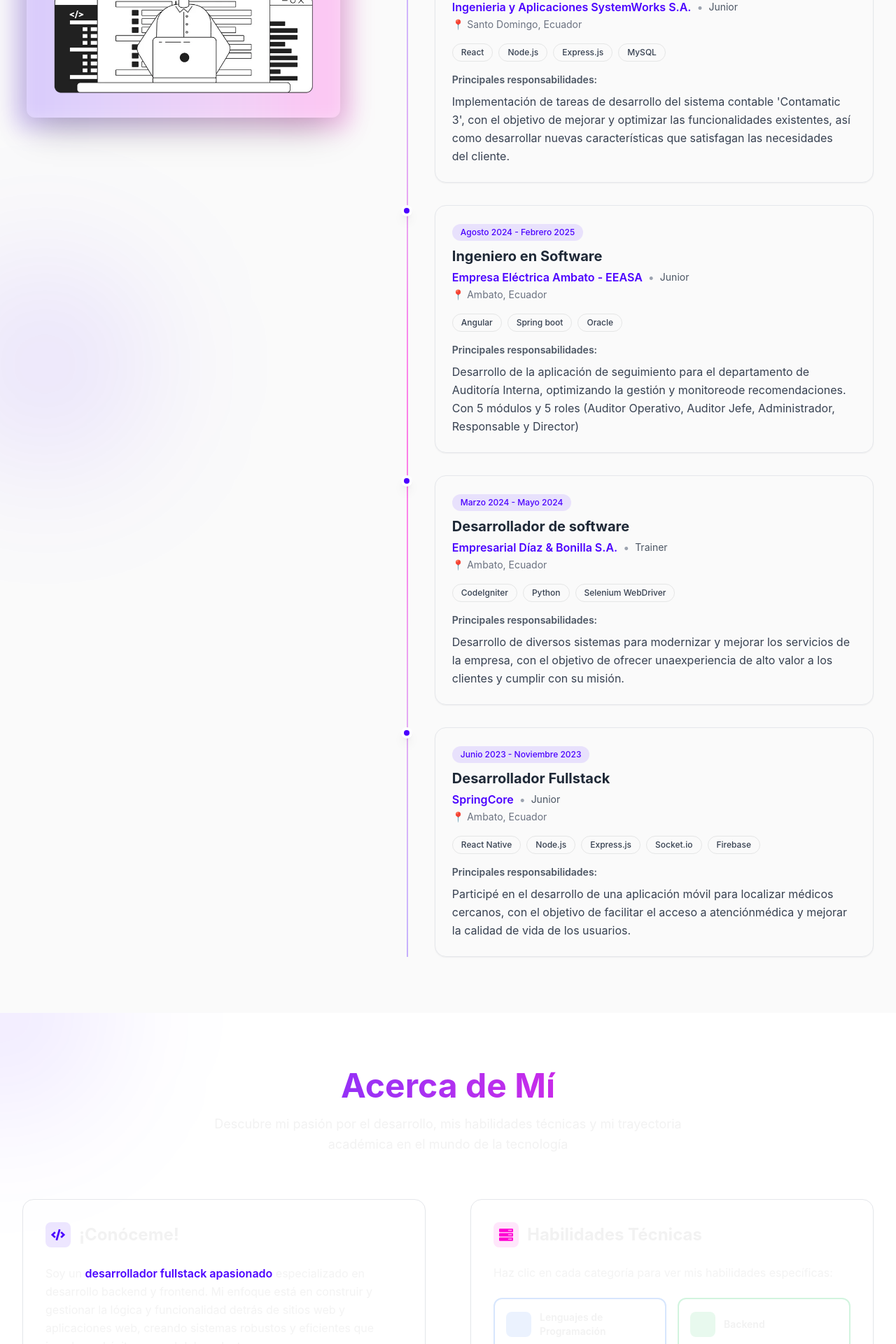
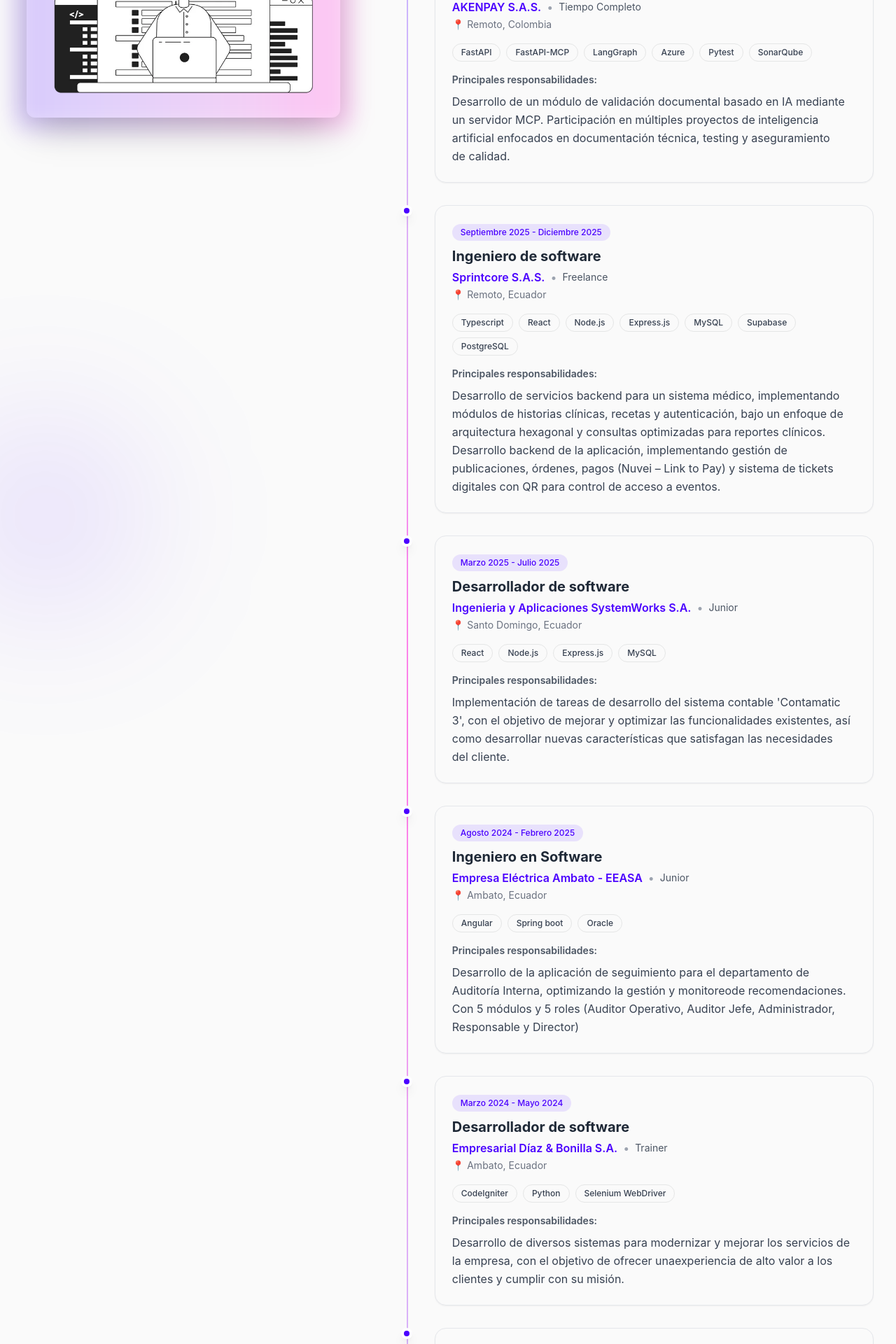
Before and after one commit to KevinCayo10/portfolio_kevdev, a React (Vite) app: page / in a window 1280 px wide. Shown: the part 1160-3080 px from the top of the page at 70% size. Built offline with nearby package versions, Linux system fonts and the light colour scheme.

Commit message:
feat: ajustes de cv y modales about

```diff
--- a/package.json
+++ b/package.json
@@ -22,7 +22,7 @@
     "react": "^18.2.0",
     "react-dom": "^18.2.0",
     "react-hot-toast": "^2.4.1",
-    "react-icons": "^5.2.1",
+    "react-icons": "^5.5.0",
     "react-pdf": "^9.0.0",
     "tsparticles": "^3.4.0"
   },
--- a/src/components/About.jsx
+++ b/src/components/About.jsx
@@ -132,41 +132,43 @@
       initial={{ opacity: 0, scale: 0.9 }}
       animate={{ opacity: 1, scale: 1 }}
       exit={{ opacity: 0, scale: 0.9 }}
-      className="modal-box max-w-2xl w-full max-h-[80vh] overflow-hidden p-0"
+      className="modal-box max-w-2xl w-full max-h-[80vh] overflow-hidden p-0 bg-white dark:bg-gray-900 border border-gray-200 dark:border-gray-700 shadow-xl"
     >
       {/* Modal Header */}
       <div
-        className={`p-6 border-b ${selectedCategory.borderColor} bg-gradient-to-r ${selectedCategory.color} bg-opacity-5`}
+        className={`p-6 border-b ${selectedCategory.borderColor} bg-gradient-to-r ${selectedCategory.color} bg-opacity-15 dark:bg-opacity-25`}
       >
         <div className="flex items-center justify-between">
           <div className="flex items-center gap-3">
-            <div className={`p-2 ${selectedCategory.bgColor} rounded-lg`}>
+            <div
+              className={`p-2 ${selectedCategory.bgColor} rounded-lg bg-opacity-25 dark:bg-opacity-35`}
+            >
               <selectedCategory.icon
                 className={`text-2xl bg-gradient-to-r ${selectedCategory.color} bg-clip-text text-transparent`}
               />
             </div>
             <div>
-              <h3 className="text-xl font-bold text-base-content">
+              <h3 className="text-xl font-bold text-gray-900 dark:text-white">
                 {selectedCategory.title}
               </h3>
-              <p className="text-sm text-base-content/80">
+              <p className="text-sm text-gray-700 dark:text-gray-300">
                 {selectedCategory.description}
               </p>
             </div>
           </div>
           <button
             onClick={closeModal}
-            className="btn btn-ghost btn-sm btn-circle"
+            className="btn btn-ghost btn-sm btn-circle hover:bg-gray-100 dark:hover:bg-gray-800"
           >
-            <FaTimes className="text-lg" />
+            <FaTimes className="text-lg text-gray-700 dark:text-gray-300" />
           </button>
         </div>
       </div>
 
       {/* Modal Content */}
-      <div className="p-6 overflow-y-auto max-h-[50vh]">
+      <div className="p-6 overflow-y-auto max-h-[50vh] bg-white dark:bg-gray-900">
         <div className="mb-4">
-          <span className="text-sm text-base-content/70">
+          <span className="text-sm text-gray-600 dark:text-gray-400">
             {skillsByCategory[selectedCategory.key]?.length} habilidades
             encontradas
           </span>
@@ -178,9 +180,9 @@
               initial={{ opacity: 0, x: -20 }}
               animate={{ opacity: 1, x: 0 }}
               transition={{ delay: index * 0.05 }}
-              className={`p-3 rounded-lg border ${selectedCategory.borderColor} bg-base-200 dark:bg-base-300 hover:shadow-md transition-all duration-200`}
+              className={`p-3 rounded-lg border ${selectedCategory.borderColor} bg-gray-50 dark:bg-gray-800 hover:bg-gray-100 dark:hover:bg-gray-700 transition-all duration-200`}
             >
-              <span className="text-base-content font-medium text-sm">
+              <span className="text-gray-800 dark:text-gray-100 font-medium text-sm">
                 {skill.name}
               </span>
             </motion.div>
@@ -189,7 +191,7 @@
       </div>
 
       {/* Modal Footer */}
-      <div className="modal-action p-4 border-t border-base-300 dark:border-base-400">
+      <div className="modal-action p-4 border-t border-gray-200 dark:border-gray-700 bg-white dark:bg-gray-900">
         <button onClick={closeModal} className="btn btn-primary">
           Cerrar
         </button>
@@ -204,44 +206,43 @@
       animate={{ y: 0 }}
       exit={{ y: "100%" }}
       transition={{ type: "spring", damping: 25, stiffness: 200 }}
-      className="fixed bottom-0 left-0 right-0 z-50 bg-base-100 rounded-t-3xl border-t border-base-300 shadow-2xl max-h-[85vh]"
+      className="fixed bottom-0 left-0 right-0 z-50 bg-white dark:bg-gray-900 rounded-t-3xl border-t border-gray-300 dark:border-gray-700 shadow-2xl max-h-[85vh]"
     >
-      {/* Handle de arrastre */}
-      <div className="flex justify-center pt-3 pb-2">
-        <div className="w-12 h-1.5 bg-base-300 rounded-full"></div>
-      </div>
-
       {/* Modal Header */}
-      <div className={`px-6 py-4 border-b ${selectedCategory.borderColor}`}>
+      <div
+        className={`rounded-t-3xl border-t px-6 py-4 border-b ${selectedCategory.borderColor} bg-gradient-to-r ${selectedCategory.color} bg-opacity-15 dark:bg-opacity-25`}
+      >
         <div className="flex items-center justify-between">
           <div className="flex items-center gap-3">
-            <div className={`p-2 ${selectedCategory.bgColor} rounded-lg`}>
+            <div
+              className={`p-2 ${selectedCategory.bgColor} rounded-lg bg-opacity-25 dark:bg-opacity-35`}
+            >
               <selectedCategory.icon
                 className={`text-xl bg-gradient-to-r ${selectedCategory.color} bg-clip-text text-transparent`}
               />
             </div>
             <div>
-              <h3 className="text-lg font-bold text-base-content">
+              <h3 className="text-lg font-bold text-gray-900 dark:text-white">
                 {selectedCategory.title}
               </h3>
-              <p className="text-sm text-base-content/80">
+              <p className="text-sm text-gray-700 dark:text-gray-300">
                 {selectedCategory.description}
               </p>
             </div>
           </div>
           <button
             onClick={closeModal}
-            className="btn btn-ghost btn-sm btn-circle"
+            className="btn btn-ghost btn-sm btn-circle hover:bg-gray-100 dark:hover:bg-gray-800"
           >
-            <FaTimes className="text-lg" />
+            <FaTimes className="text-lg text-gray-700 dark:text-gray-300" />
           </button>
         </div>
       </div>
 
       {/* Modal Content */}
-      <div className="p-6 overflow-y-auto max-h-[60vh]">
+      <div className="p-6 overflow-y-auto max-h-[60vh] bg-white dark:bg-gray-900">
         <div className="mb-4">
-          <span className="text-sm text-base-content/70">
+          <span className="text-sm text-gray-600 dark:text-gray-400">
             {skillsByCategory[selectedCategory.key]?.length} habilidades
             encontradas
           </span>
@@ -253,9 +254,9 @@
               initial={{ opacity: 0, y: 10 }}
               animate={{ opacity: 1, y: 0 }}
               transition={{ delay: index * 0.03 }}
-              className={`p-3 rounded-lg border ${selectedCategory.borderColor} bg-base-200 hover:shadow-md transition-all duration-200`}
+              className={`p-3 rounded-lg border ${selectedCategory.borderColor} bg-gray-50 dark:bg-gray-800 hover:bg-gray-100 dark:hover:bg-gray-700 transition-all duration-200`}
             >
-              <span className="text-base-content font-medium text-sm">
+              <span className="text-gray-800 dark:text-gray-100 font-medium text-sm">
                 {skill.name}
               </span>
             </motion.div>
@@ -264,14 +265,13 @@
       </div>
 
       {/* Modal Footer */}
-      <div className="p-4 border-t border-base-300 bg-base-200">
+      <div className="p-4 border-t border-gray-200 dark:border-gray-700 bg-gray-50 dark:bg-gray-800">
         <button onClick={closeModal} className="btn btn-primary w-full">
           Cerrar
         </button>
       </div>
     </motion.div>
   );
-
   return (
     <section
       id="aboutme"
@@ -435,7 +435,9 @@
 
                 {/* Skills Grid por Categorías */}
                 <div className="grid grid-cols-1 sm:grid-cols-2 gap-4">
-                  {categories.map((category, index) => (
+                  {categories.map((category, index) => {
+                    const IconComponent = category.icon;
+                    return (
                       <motion.button
                         key={category.key}
                         className={`p-4 rounded-xl border-2 ${category.borderColor} bg-base-400 dark:bg-base-100 hover:shadow-lg transition-all duration-300 group text-left`}
@@ -450,9 +452,11 @@
                           <div
                             className={`p-2 ${category.bgColor} rounded-lg group-hover:scale-110 transition-transform duration-300`}
                           >
-                          <category.icon
-                            className={`text-xl bg-gradient-to-r ${category.color} bg-clip-text text-transparent`}
+                            {IconComponent && (
+                              <IconComponent
+                                className={`text-2xl text-primary`}
                               />
+                            )}
                           </div>
                           <h4 className="font-semibold text-base-200 dark:text-base-content text-sm flex-1">
                             {category.title}
@@ -468,7 +472,8 @@
                           <FaChevronUp className="text-base-200/70 dark:text-base-content/50 group-hover:text-primary transition-colors duration-300" />
                         </div>
                       </motion.button>
-                  ))}
+                    );
+                  })}
                 </div>
               </div>
             </div>
--- a/src/data/info.js
+++ b/src/data/info.js
@@ -16,6 +16,28 @@
 export const Experiences = [
   {
     id: 1,
+    date: "Julio 2025 - Diciembre 2025",
+    location: "Remoto, Colombia",
+    company: "AKENPAY S.A.S.",
+    level: "Tiempo Completo",
+    position: "Ingeniero de software",
+    functions:
+      "Desarrollo de un módulo de validación documental basado en IA mediante un servidor MCP. Participación en múltiples proyectos de inteligencia artificial enfocados en documentación técnica, testing y aseguramiento de calidad.",
+    technology: ["FastAPI", "FastAPI-MCP", "LangGraph", "Azure", "Pytest", "SonarQube"],
+  },
+  {
+    id: 2,
+    date: "Septiembre 2025 - Diciembre 2025",
+    location: "Remoto, Ecuador",
+    company: "Sprintcore S.A.S.",
+    level: "Freelance",
+    position: "Ingeniero de software",
+    functions:
+      "Desarrollo de servicios backend para un sistema médico, implementando módulos de historias clínicas, recetas y autenticación, bajo un enfoque de arquitectura hexagonal y consultas optimizadas para reportes clínicos. \nDesarrollo backend de la aplicación, implementando gestión de publicaciones, órdenes, pagos (Nuvei – Link to Pay) y sistema de tickets digitales con QR para control de acceso a eventos.",
+    technology: ["Typescript","React", "Node.js", "Express.js", "MySQL", "Supabase", "PostgreSQL"],
+  },
+  {
+    id: 3,
     date: "Marzo 2025 - Julio 2025",
     location: "Santo Domingo, Ecuador",
     company: "Ingenieria y Aplicaciones SystemWorks S.A.",
@@ -26,7 +48,7 @@
     technology: ["React", "Node.js", "Express.js", "MySQL"],
   },
   {
-    id: 2,
+    id: 4,
     date: "Agosto 2024 - Febrero 2025",
     location: "Ambato, Ecuador",
     company: "Empresa Eléctrica Ambato - EEASA",
@@ -37,7 +59,7 @@
     technology: ["Angular", "Spring boot", "Oracle"],
   },
   {
-    id: 3,
+    id: 5,
     date: "Marzo 2024 - Mayo 2024",
     location: "Ambato, Ecuador",
     company: "Empresarial Díaz & Bonilla S.A.",
@@ -48,10 +70,10 @@
     technology: ["CodeIgniter", "Python", "Selenium WebDriver"],
   },
   {
-    id: 4,
+    id: 6,
     date: "Junio 2023 - Noviembre 2023",
     location: "Ambato, Ecuador",
-    company: "SpringCore",
+    company: "SpringCore S.A.S.",
     level: "Junior",
     position: "Desarrollador Fullstack",
     functions:
```
Also changed, not shown: 2 other files (tests, documents, lock files or other folders). Lines whose indentation alone changed are shown as unchanged.
